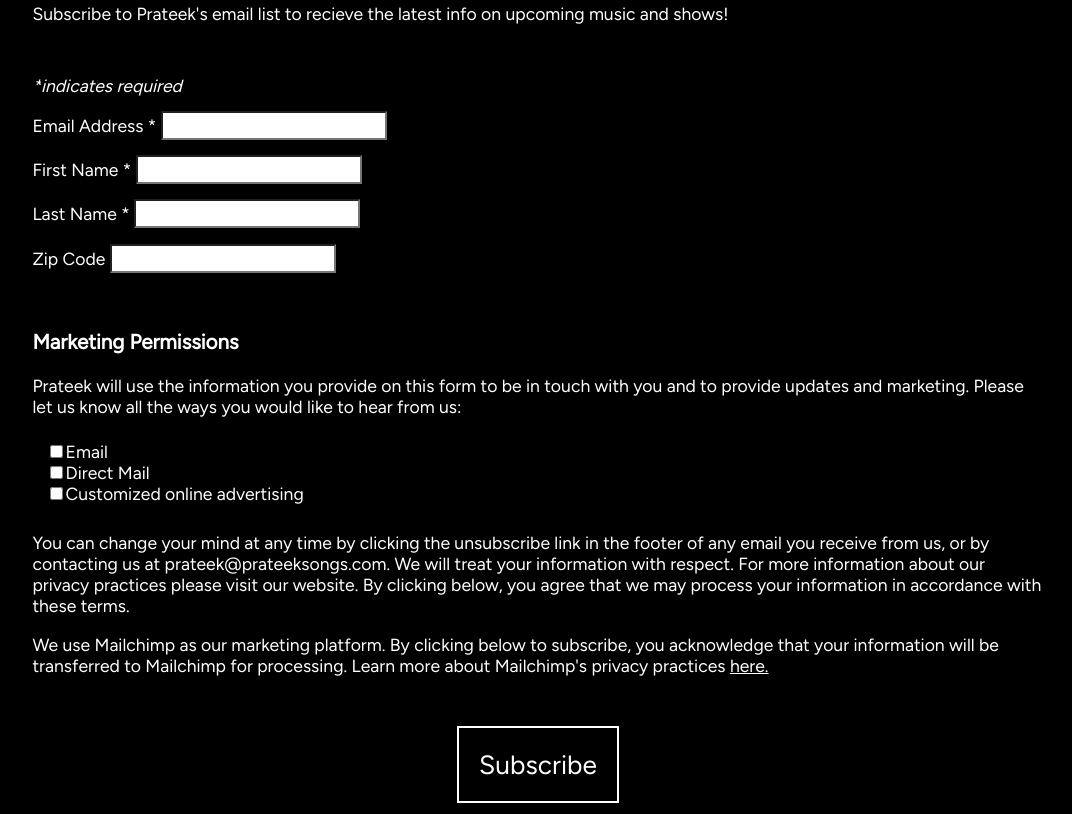
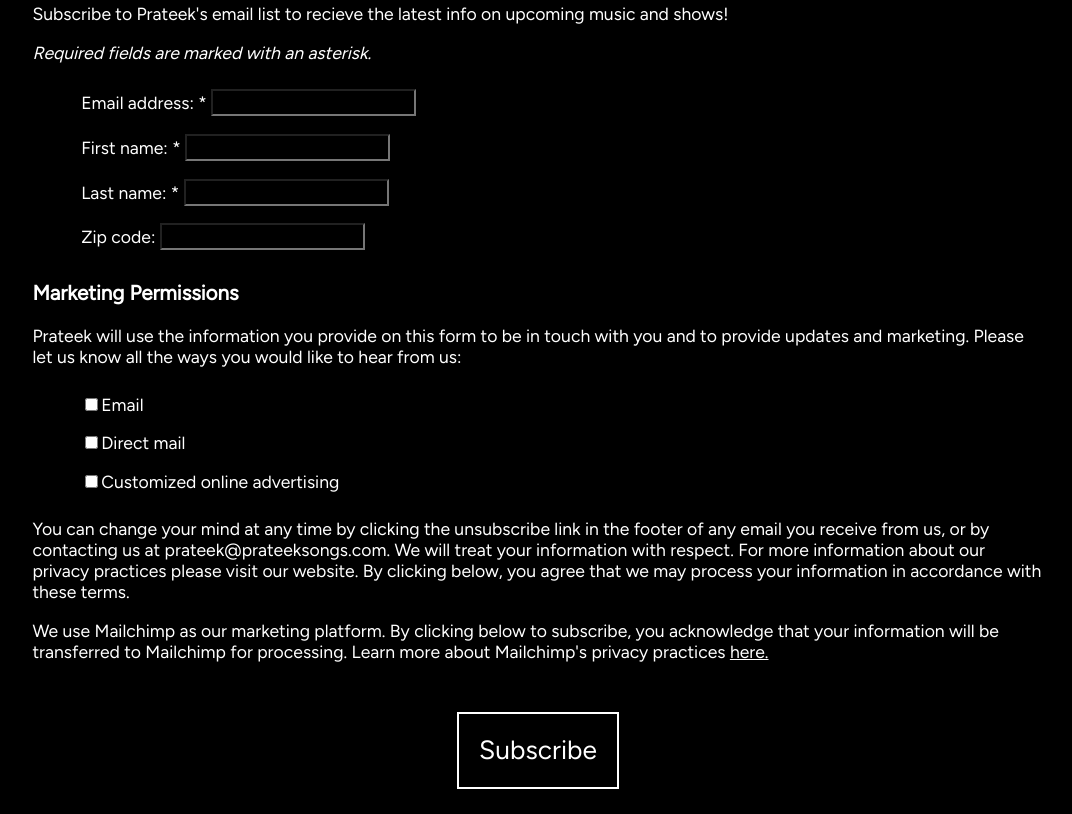
Before and after one commit to TheRealPrateek/musician_site, a plain HTML site: page index.html in a window 1280 px wide. Shown: the part 3026-3840 px from the top of the page, without its empty margins (102-1174 px from the left). Drawn offline with Linux system fonts and the light colour scheme; a script that the page names is missing.

Commit message:
built custom signup form for mailing list

```diff
--- a/index.html
+++ b/index.html
@@ -198,69 +198,56 @@
     <div id="subscribe" class="subscribe_section little_boxes">
         <h2>SUBSCRIBE</h2>
         <div>
-            Subscribe to Prateek's email list to recieve the latest info on upcoming music and shows!
+            <p>
+                Subscribe to Prateek's email list to recieve the latest info on upcoming music and shows!
+            </p>
+            <p>
+                <i>
+                    Required fields are marked with an asterisk.
+                </i>
+            </p>
         </div>
-        <div id="mc_embed_shell">
-            <div id="mc_embed_signup">
-                <form action="https://prateeksongs.us13.list-manage.com/subscribe/post?u=5f656b8beca0b82718240a13e&amp;id=79244efc2e&amp;v_id=5186&amp;f_id=0081f0e6f0" method="post" id="mc-embedded-subscribe-form" name="mc-embedded-subscribe-form" class="validate" target="_self" novalidate="">
-                    <div id="mc_embed_signup_scroll">
-                        <div class="indicates-required">
-                            <span class="asterisk"><i>*</span>indicates required</i>
-                        </div>
-                        <div class="mc-field-group">
-                            <label for="mce-EMAIL">Email Address <span class="asterisk">*</span></label>
-                            <input type="email" name="EMAIL" class="required email" id="mce-EMAIL" required="" value="">
-                        </div>
-                        <div class="mc-field-group">
-                            <label for="mce-FNAME">First Name <span class="asterisk">*</span></label>
-                            <input type="text" name="FNAME" class="required text" id="mce-FNAME" required="" value="">
-                        </div>
-                        <div class="mc-field-group">
-                            <label for="mce-LNAME">Last Name <span class="asterisk">*</span></label>
-                            <input type="text" name="LNAME" class="required text" id="mce-LNAME" required="" value="">
-                        </div>
-                        <div class="mc-field-group">
-                            <label for="mce-MMERGE3">Zip Code </label>
-                            <input type="zip" name="MMERGE3" class=" zip" id="mce-MMERGE3" value="">
-                        </div>
-                        <br>
-                        <div id="mergeRow-gdpr" class="mergeRow gdpr-mergeRow content__gdprBlock mc-field-group">
-                            <div class="content__gdpr"><h3>Marketing Permissions</h3>
-                                <p>Prateek will use the information you provide on this form to be in touch with you and to provide updates and marketing. Please let us know all the ways you would like to hear from us:</p>
-                                <fieldset class="mc_fieldset gdprRequired mc-field-group" name="interestgroup_field">
-                                    <label class="checkbox subfield" for="gdpr_11553">
-                                        <input type="checkbox" id="gdpr_11553" name="gdpr[11553]" class="gdpr" value="Y"><span>Email</span>
-                                    </label>
-                                    <label class="checkbox subfield" for="gdpr_11557">
-                                        <input type="checkbox" id="gdpr_11557" name="gdpr[11557]" class="gdpr" value="Y"><span>Direct Mail</span>
-                                    </label>
-                                    <label class="checkbox subfield" for="gdpr_11561">
-                                        <input type="checkbox" id="gdpr_11561" name="gdpr[11561]" class="gdpr" value="Y"><span>Customized online advertising</span>
-                                    </label>
-                                </fieldset>
-                                <p>You can change your mind at any time by clicking the unsubscribe link in the footer of any email you receive from us, or by contacting us at prateek@prateeksongs.com. We will treat your information with respect. For more information about our privacy practices please visit our website. By clicking below, you agree that we may process your information in accordance with these terms.</p>
-                            </div>
-                            <div class="content__gdprLegal">
-                                <p>We use Mailchimp as our marketing platform. By clicking below to subscribe, you acknowledge that your information will be transferred to Mailchimp for processing. Learn more about Mailchimp's privacy practices <a href="https://mailchimp.com/legal/terms" target="_blank" class="mc-legal">here.</a></p>
-                            </div>
-                        </div>
-                    <div id="mce-responses" class="clear foot">
-                        <div class="response" id="mce-error-response" style="display: none;"></div>
-                        <div class="response" id="mce-success-response" style="display: none;"></div>
-                    </div>
-                <div aria-hidden="true" style="position: absolute; left: -5000px;">
-                    <!-- real people should not fill this in and expect good things - do not remove this or risk form bot signups -->
-                    <input type="text" name="b_5f656b8beca0b82718240a13e_79244efc2e" tabindex="-1" value="">
-                </div>
-                    <div class="optionalParent">
-                        <div class="clear foot">
-                            <input type="submit" name="subscribe" id="mc-embedded-subscribe" class="button" value="Subscribe">
-                            <!-- <p style="margin: 0px auto;"><a href="http://eepurl.com/ixb8J2" title="Mailchimp - email marketing made easy and fun"><span style="display: inline-block; background-color: transparent; border-radius: 4px;"><img class="refferal_badge" src="https://digitalasset.intuit.com/render/content/dam/intuit/mc-fe/en_us/images/intuit-mc-rewards-text-dark.svg" alt="Intuit Mailchimp" style="width: 220px; height: 40px; display: flex; padding: 2px 0px; justify-content: center; align-items: center;"></span></a></p> -->
-                        </div>
-                    </div>
-                </div>
-                </form>
-            </div>
+        <div>
+            <form class="mailingListForm" action="https://prateeksongs.us13.list-manage.com/subscribe/post" method="POST">
+                <input type="hidden" name="u" value="5f656b8beca0b82718240a13e">
+                <input type="hidden" name="id" value="79244efc2e">
+                <ul class="signupFormList">
+                    <li>
+                        <label for="email">Email address: </label>* <input id="email" name="MERGE0" type="email">
+                    </li>
+                    <li>
+                        <label for="fname">First name: </label>* <input id="fname" name="MERGE1" type="text">
+                    </li>
+                    <li>
+                        <label for="lname">Last name: </label>* <input id="lname" name="MERGE2" type="text">
+                    </li>
+                    <li>
+                        <label for="zip">Zip code: </label><input id="zip" name="MERGE3" type="text">
+                    </li>
+                </ul>
+                <h3>Marketing Permissions</h3>
+                <p>
+                    Prateek will use the information you provide on this form to be in touch with you and to provide updates and marketing. Please let us know all the ways you would like to hear from us:
+                </p>
+                <ul class="signupFormList">
+                    <li>
+                        <input type="checkbox" id="emailBox" name="gdpr[11553]"><label for="emailBox">Email</label>
+                    </li>
+                    <li>
+                        <input type="checkbox" id="mailBox" name="gdpr[11557]"><label for="mailBox">Direct mail</label>
+                    </li>
+                    <li>
+                        <input type="checkbox" id="adBox" name="gdpr[11561]"><label for="adBox">Customized online advertising</label>
+                    </li>
+                </ul>
+                <p>
+                    You can change your mind at any time by clicking the unsubscribe link in the footer of any email you receive from us, or by contacting us at prateek@prateeksongs.com. We will treat your information with respect. For more information about our privacy practices please visit our website. By clicking below, you agree that we may process your information in accordance with these terms.
+                </p>
+                <p>
+                    We use Mailchimp as our marketing platform. By clicking below to subscribe, you acknowledge that your information will be transferred to Mailchimp for processing. Learn more about Mailchimp's privacy practices <u><a href="https://mailchimp.com/legal/terms/" target="_blank">here.</a></u>
+                </p>
+                <button class="button" type="submit">Subscribe</button>
+            </form>
         </div>
     </div>
     <div id="contact" class="contact_section little_boxes">
--- a/public/css/styles.css
+++ b/public/css/styles.css
@@ -168,28 +168,16 @@ a:hover {
     padding: 2% 0;
 }
 
-#mc_embed_shell {
-    margin-top: 5%;
+.signupFormList {
+    list-style: none;
 }
 
-.mc-field-group {
-    margin: 1.5% 0;
+.signupFormList li {
+    padding: .5em;
 }
 
-.mc_fieldset {
-    border: none;
-    display: flex;
-    flex-direction: column;
-}
-
-.email, .text, .zip {
-    background-color: white;
-    color: black;
-    font-size: 1.1em;
-}
-
-.mc-legal {
-    text-decoration: underline;
+.signupFormList input {
+    font-size: 100%;
 }
 
 /* footer styles */
```
